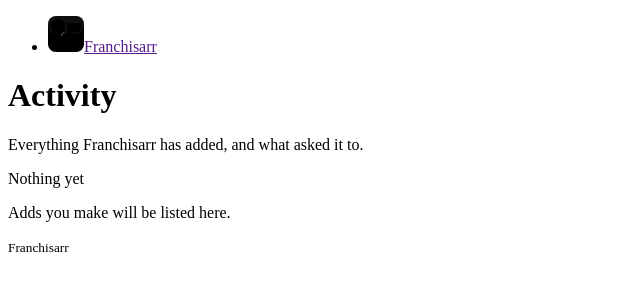
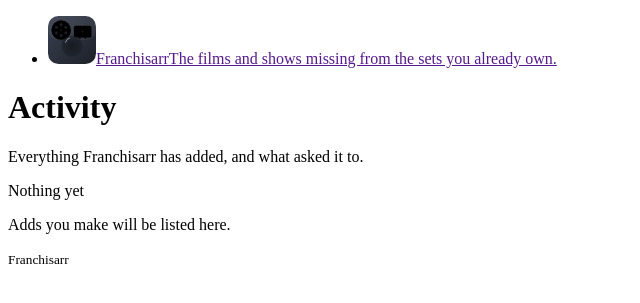
Before and after one commit to prophetizer/franchisarr, a Python web app: template app/templates/activity.html in a window 1280 px wide. Shown: the top 303 px of the page, without its empty margins (0-640 px from the left). Run offline with Jinja, Linux system fonts and the light colour scheme; the template is opened without the code that fills it, so the values that code supplies are empty.

Commit message:
Header lockup with tagline; icon survives gradient themes and Safari; 0.15.6
The brand is icon + name + tagline now, live text so themes recolour it.
The icon's tile and dark parts are fixed colours -- under theme.park the
page background can be a gradient, invalid as an SVG fill -- and its
variables are referenced from style attributes, which Safari honours
where it ignores var() in presentation attributes.

```diff
--- a/app/__init__.py
+++ b/app/__init__.py
@@ -1 +1 @@
-__version__ = "0.15.5"
+__version__ = "0.15.6"
--- a/app/templates/base.html
+++ b/app/templates/base.html
@@ -44,7 +44,7 @@
     <header class="container">
       <nav class="app-nav">
         <ul>
-          <li><a class="app-brand" href="{{ url('/') }}">{% include "partials/logo.html" %}Franchisarr</a></li>
+          <li><a class="app-brand" href="{{ url('/') }}">{% include "partials/logo.html" %}<span class="app-brand-text"><span class="app-brand-name">Franchisarr</span><span class="app-brand-tagline">The films and shows missing from the sets you already own.</span></span></a></li>
         </ul>
         <ul>
           {% block nav %}{% endblock %}
--- a/app/templates/partials/logo.html
+++ b/app/templates/partials/logo.html
@@ -1,38 +1,43 @@
-{# The icon, painted with the page's own variables so a theme.park theme or the light toggle
-   recolours it: reel and lens from the primary colours, the TV from the hover colour, the
+{# The icon. The reel, lens, TV and the missing-poster outline take the page's own variables,
+   so a theme.park theme or the light toggle recolours them. The tile and the dark parts are
+   fixed: under theme.park the page background can be a gradient, which is not a colour and
+   would black out anything painted with it. Variables are referenced from style="", never
+   from fill="" or stop-color="", because Safari ignores var() in SVG presentation attributes.
+   Reel and lens from the primary colours, TV from the hover colour, the outline from
+   --franchisarr-accent. White and black here are shading only, applied reel and lens from the primary colours, the TV from the hover colour, the
    missing poster from --franchisarr-accent. White and black here are shading only, applied
    through opacity. The favicon and the GitHub images are static copies in the default palette. #}
-<svg class="app-brand-icon" viewBox="0 0 512 512" width="36" height="36" aria-hidden="true" focusable="false">
+<svg class="app-brand-icon" viewBox="0 0 512 512" width="48" height="48" aria-hidden="true" focusable="false">
   <defs>
     <linearGradient id="fr-tile" x1="0" y1="0" x2="1" y2="1">
-      <stop offset="0" stop-color="var(--pico-card-sectioning-background-color)"/>
-      <stop offset="1" stop-color="var(--pico-background-color)"/>
+      <stop offset="0" stop-color="#3b4252"/>
+      <stop offset="1" stop-color="#1c2028"/>
     </linearGradient>
     <radialGradient id="fr-reel" cx=".35" cy=".3" r=".8">
-      <stop offset="0" stop-color="var(--pico-primary)"/>
-      <stop offset="1" stop-color="var(--pico-primary-background)"/>
+      <stop offset="0" style="stop-color: var(--pico-primary)"/>
+      <stop offset="1" style="stop-color: var(--pico-primary-background)"/>
     </radialGradient>
     <radialGradient id="fr-glow" cx=".5" cy=".5" r=".5">
-      <stop offset="0" stop-color="var(--franchisarr-accent)" stop-opacity=".6"/>
-      <stop offset="1" stop-color="var(--franchisarr-accent)" stop-opacity="0"/>
+      <stop offset="0" style="stop-color: var(--franchisarr-accent)" stop-opacity=".6"/>
+      <stop offset="1" style="stop-color: var(--franchisarr-accent)" stop-opacity="0"/>
     </radialGradient>
   </defs>
   <rect width="512" height="512" rx="112" fill="url(#fr-tile)"/>
   <rect width="512" height="256" rx="112" fill="#fff" opacity=".06"/>
   <circle cx="143" cy="155" r="104" fill="#000" opacity=".3"/>
   <circle cx="140" cy="150" r="104" fill="url(#fr-reel)"/>
-  <g fill="var(--pico-background-color)"><circle cx="140" cy="92" r="15"/><circle cx="190" cy="121" r="15"/><circle cx="190" cy="179" r="15"/><circle cx="140" cy="208" r="15"/><circle cx="90" cy="179" r="15"/><circle cx="90" cy="121" r="15"/></g>
-  <circle cx="140" cy="150" r="21" fill="var(--pico-h1-color)"/><circle cx="140" cy="150" r="8" fill="var(--pico-background-color)"/>
-  <path d="M369 104 L322 64 M369 104 L416 64" stroke="var(--pico-muted-color)" stroke-width="7" stroke-linecap="round"/>
+  <g fill="#1c2028"><circle cx="140" cy="92" r="15"/><circle cx="190" cy="121" r="15"/><circle cx="190" cy="179" r="15"/><circle cx="140" cy="208" r="15"/><circle cx="90" cy="179" r="15"/><circle cx="90" cy="121" r="15"/></g>
+  <circle cx="140" cy="150" r="21" style="fill: var(--pico-h1-color)"/><circle cx="140" cy="150" r="8" fill="#1c2028"/>
+  <path d="M369 104 L322 64 M369 104 L416 64" style="stroke: var(--pico-muted-color)" stroke-width="7" stroke-linecap="round"/>
   <rect x="279" y="109" width="186" height="124" rx="16" fill="#000" opacity=".3"/>
-  <rect x="276" y="104" width="186" height="124" rx="16" fill="var(--pico-muted-border-color)"/>
-  <rect x="289" y="116" width="160" height="92" rx="10" fill="var(--pico-primary-hover)"/>
-  <circle cx="369" cy="166" r="24" fill="var(--pico-h1-color)" opacity=".92"/><path d="M361 154 L382 166 L361 178 Z" fill="var(--pico-background-color)"/>
-  <rect x="332" y="228" width="15" height="15" fill="var(--pico-muted-border-color)"/><rect x="391" y="228" width="15" height="15" fill="var(--pico-muted-border-color)"/>
+  <rect x="276" y="104" width="186" height="124" rx="16" style="fill: var(--pico-muted-border-color)"/>
+  <rect x="289" y="116" width="160" height="92" rx="10" style="fill: var(--pico-primary-hover)"/>
+  <circle cx="369" cy="166" r="24" style="fill: var(--pico-h1-color)" opacity=".92"/><path d="M361 154 L382 166 L361 178 Z" fill="#1c2028"/>
+  <rect x="332" y="228" width="15" height="15" style="fill: var(--pico-muted-border-color)"/><rect x="391" y="228" width="15" height="15" style="fill: var(--pico-muted-border-color)"/>
   <circle cx="256" cy="320" r="112" fill="url(#fr-glow)"/>
-  <circle cx="256" cy="320" r="112" fill="var(--pico-background-color)" opacity=".6"/>
-  <rect x="206" y="258" width="100" height="128" rx="8" fill="none" stroke="var(--franchisarr-accent)" stroke-width="8" stroke-dasharray="16 12" stroke-linecap="round"/>
-  <path d="M336 400 L396 460" stroke="var(--pico-primary)" stroke-width="32" stroke-linecap="round"/>
-  <circle cx="256" cy="320" r="112" fill="none" stroke="var(--pico-primary)" stroke-width="20"/>
+  <circle cx="256" cy="320" r="112" fill="#1c2028" opacity=".6"/>
+  <rect x="206" y="258" width="100" height="128" rx="8" fill="none" style="stroke: var(--franchisarr-accent)" stroke-width="8" stroke-dasharray="16 12" stroke-linecap="round"/>
+  <path d="M336 400 L396 460" style="stroke: var(--pico-primary)" stroke-width="32" stroke-linecap="round"/>
+  <circle cx="256" cy="320" r="112" fill="none" style="stroke: var(--pico-primary)" stroke-width="20"/>
   <path d="M187 280 a67 67 0 0 1 43 -47" fill="none" stroke="#fff" stroke-width="9" stroke-linecap="round" opacity=".6"/>
 </svg>
```
Also changed, not shown: app/static/app.css (+29 -4 lines), CHANGELOG.md.
